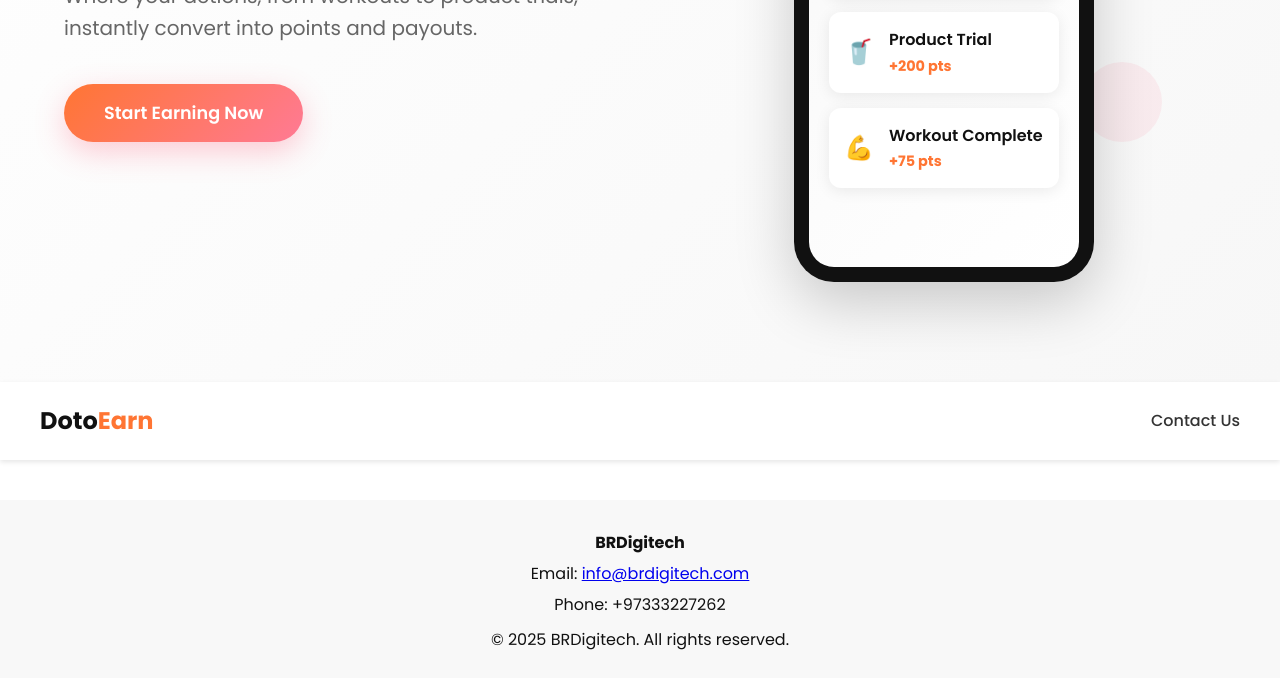
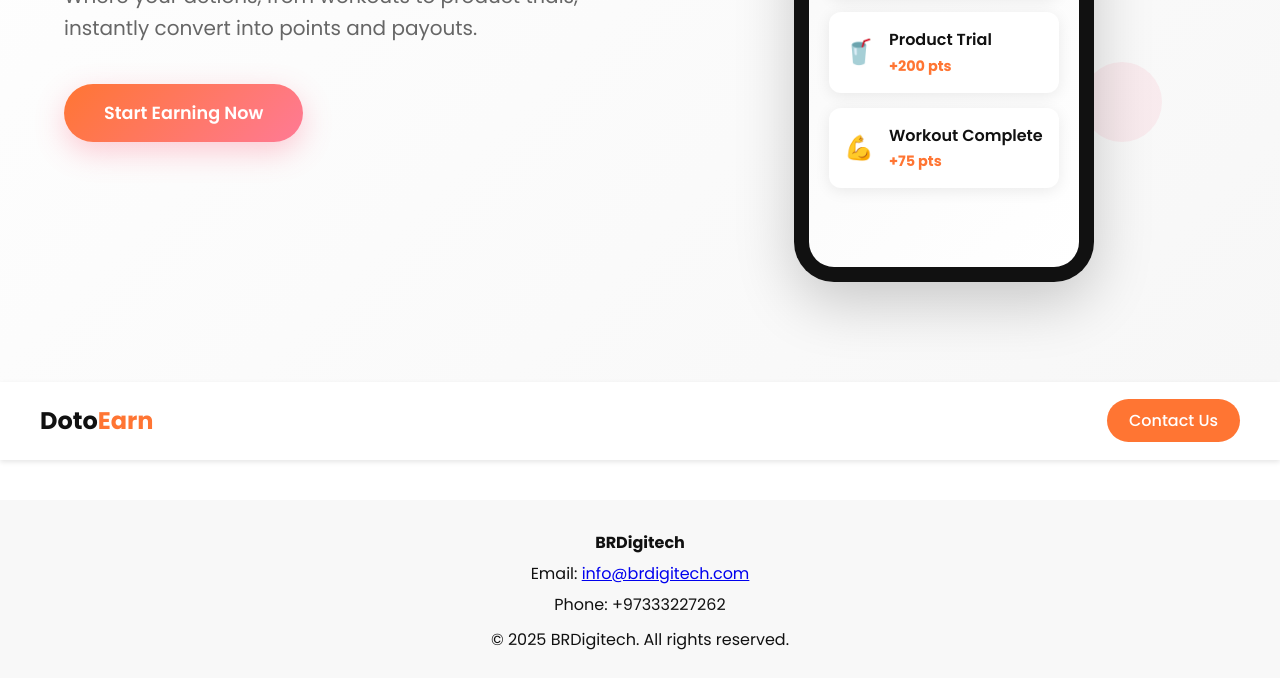
Before and after one commit to aryankhan90/fitpay, a plain HTML site: page index.html in a window 1280 px wide. Shown: the part 418-1096 px from the top of the page. Drawn offline with Linux system fonts and the light colour scheme.

```diff
--- a/index.html
+++ b/index.html
@@ -90,7 +90,7 @@
     Doto<span style="color: #FF7533;">Earn</span>
   </h1>
   <nav>
-    <a href="#contact" style="text-decoration: none; color: #333; font-weight: 500;">Contact Us</a>
+    <a href="#contact" class="contact-btn">Contact Us</a>
   </nav>
 </header>
 
--- a/styles.css
+++ b/styles.css
@@ -336,3 +336,17 @@ body {
         height: 400px;
     }
 }
+.contact-btn {
+  background-color: #FF7533;
+  color: white;
+  padding: 10px 22px;
+  border-radius: 25px;
+  font-weight: 500;
+  text-decoration: none;
+  transition: all 0.3s ease;
+}
+
+.contact-btn:hover {
+  background-color: #e65f20;
+  box-shadow: 0 4px 10px rgba(255, 117, 51, 0.3);
+}
```
